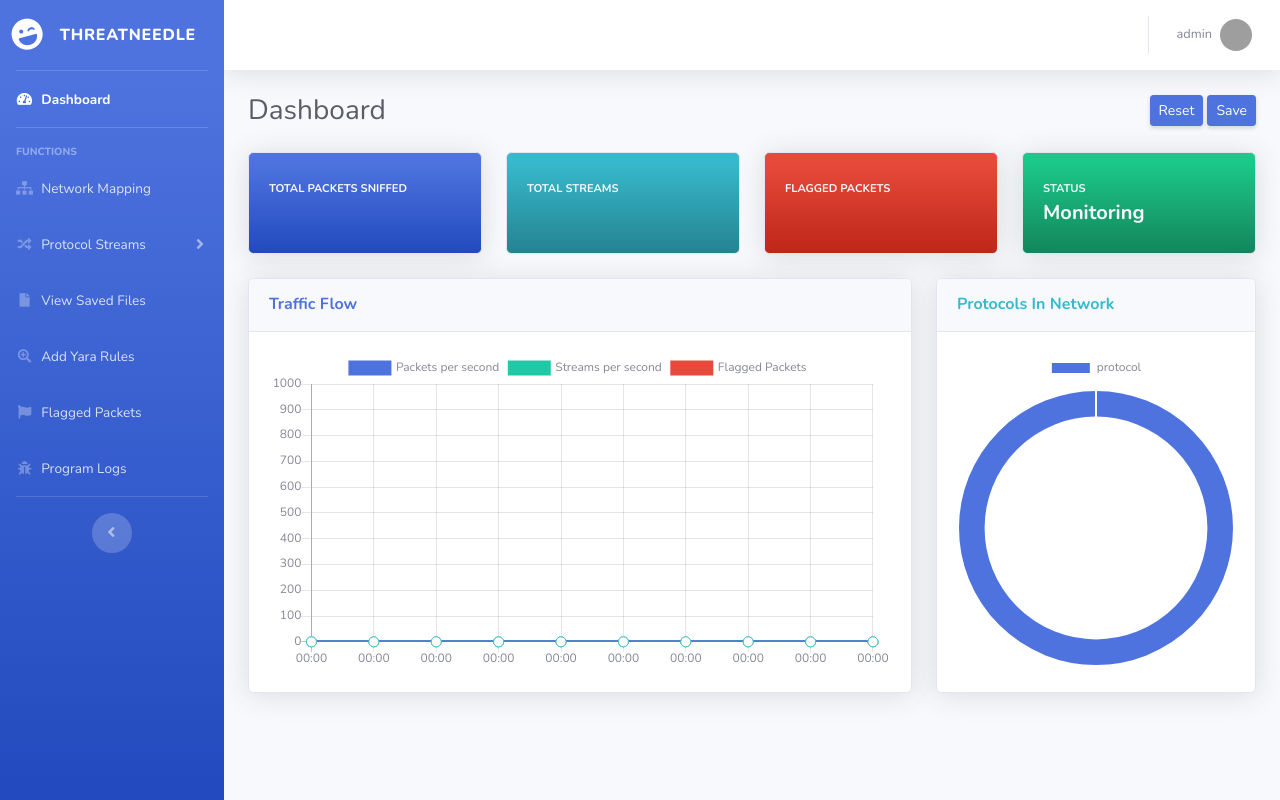
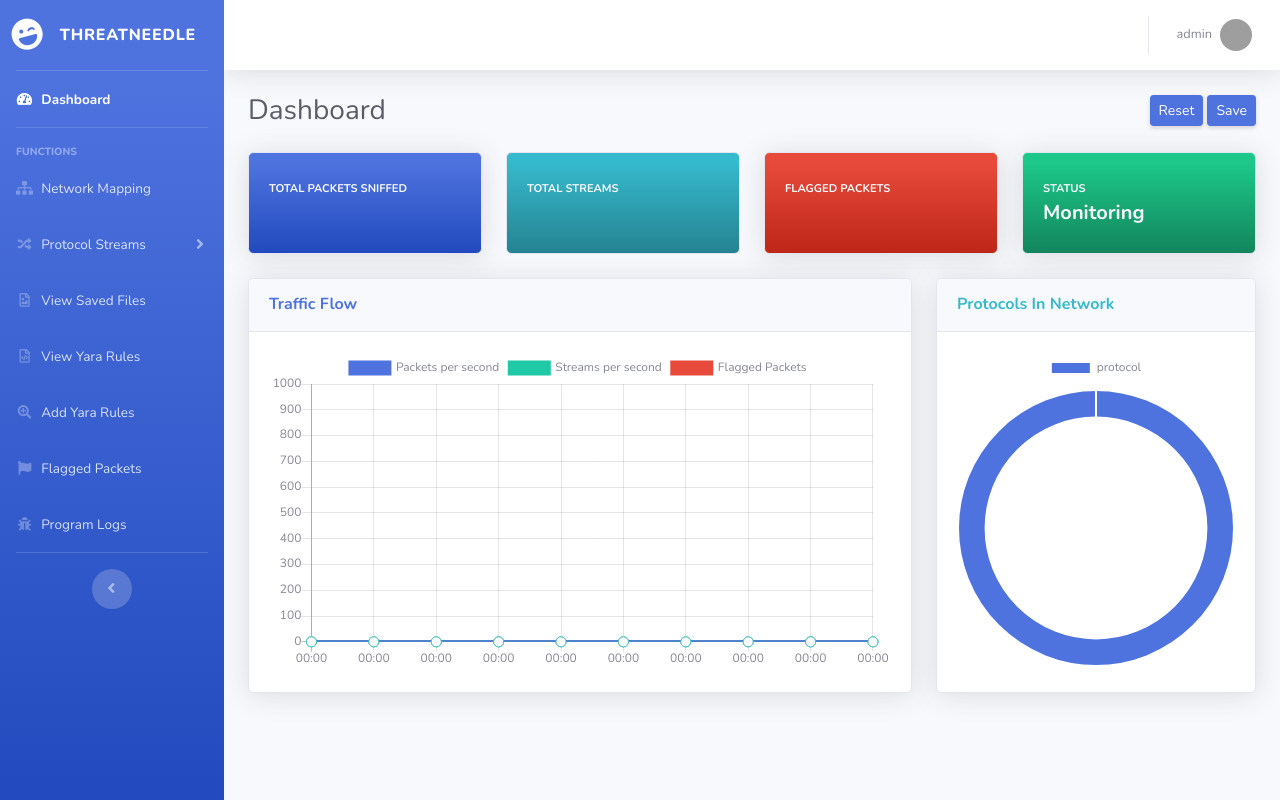
Before and after one commit to xenthy/threat-needle, a Flask app: page / in a window 1280 px wide. Run offline with Flask 2, Linux system fonts and the light colour scheme; some libraries are stand-ins or nearby versions; grey boxes are pictures that could not be loaded.

Commit message:
Added view Yara Rules. Closes: #2

```diff
--- a/src/app.py
+++ b/src/app.py
@@ -13,7 +13,7 @@ from vault import Vault
 from escapy import Escapy
 
 from config import CAP_PATH, SESSION_CACHE_PATH, CARVED_DIR
-from yara_create import Rule
+from yara_create import Rule , YaraFiles
 
 from logger import logging, LOG_FILE, FORMATTER, TIMESTAMP
 logger = logging.getLogger(__name__)
@@ -177,7 +177,6 @@ def reset():
         Vault.refresh()
         return f"Sucessfully Refreshed"
 
-
 @app.route("/addrule", methods=["POST", "GET"])
 def add_rule():
     if request.method == "POST":
@@ -209,6 +208,28 @@ def flagged():
         return render_template("flagged.html", flagged_packets=Vault.get_flagged(), status=Vault.get_saving())
 
 
+@app.route("/rules", methods=["POST", "GET"])
+def yara_rules():
+
+    threat_rules = YaraFiles.get_threat_rules()
+    mal_rules = YaraFiles.get_mal_rules()
+    custom_rules = YaraFiles.get_custom_rules()
+
+    if request.method == "POST":
+        f = request.data.decode('utf-8')
+        if f in threat_rules:
+            return threat_rules[f]
+        elif f in mal_rules:
+            return mal_rules[f]
+        elif f in custom_rules:
+            return custom_rules[f]
+        else:
+            return "Yara File Not Found"
+
+    return render_template("viewrules.html", threat_rules=threat_rules.keys(), mal_rules=mal_rules.keys(), custom_rules=custom_rules.keys(), status=Vault.get_saving())
+
+
+
 @app.route("/logs", methods=["POST", "GET"])
 def logs():
     if request.method == "POST":
--- a/src/static/js/app.js
+++ b/src/static/js/app.js
@@ -55,6 +55,25 @@ $(document).ready(function () {
 
     });
 
+    $("#view_rules").click(function () {
+        var d = document.getElementById("yara_files").value;
+        $.ajax({
+            type: 'post',
+            url: '/rules',
+            dataType : "text",
+            contentType : "text/plain",
+            data: d,
+            success: function (data) {
+                document.getElementById("rules").innerHTML = data;
+            },
+            error: function (XMLHttpRequest, textStatus, errorThrown) {
+                alert("Status: " + textStatus); alert("Error: " + errorThrown);
+            }
+
+        });
+
+    });
+
     $("#reset").click(function () {
         $.ajax({
             type: 'post',
--- a/src/templates/base.html
+++ b/src/templates/base.html
@@ -85,8 +85,15 @@
             <!-- Nav Item - Utilities Collapse Menu -->
             <li class="nav-item">
                 <a class="nav-link collapsed" href="/viewfile">
-                    <i class="fas fa-fw fa-file"></i>
+                    <i class="far fa-fw fa-file-image"></i>
                     <span>View Saved Files</span>
+                </a>
+            </li>
+
+            <li class="nav-item">
+                <a class="nav-link collapsed" href="/rules">
+                    <i class="far fa-fw fa-file-code"></i>
+                    <span>View Yara Rules</span>
                 </a>
             </li>
 
```
Also changed, not shown: src/templates/viewrules.html (added, +64 -0 lines).
